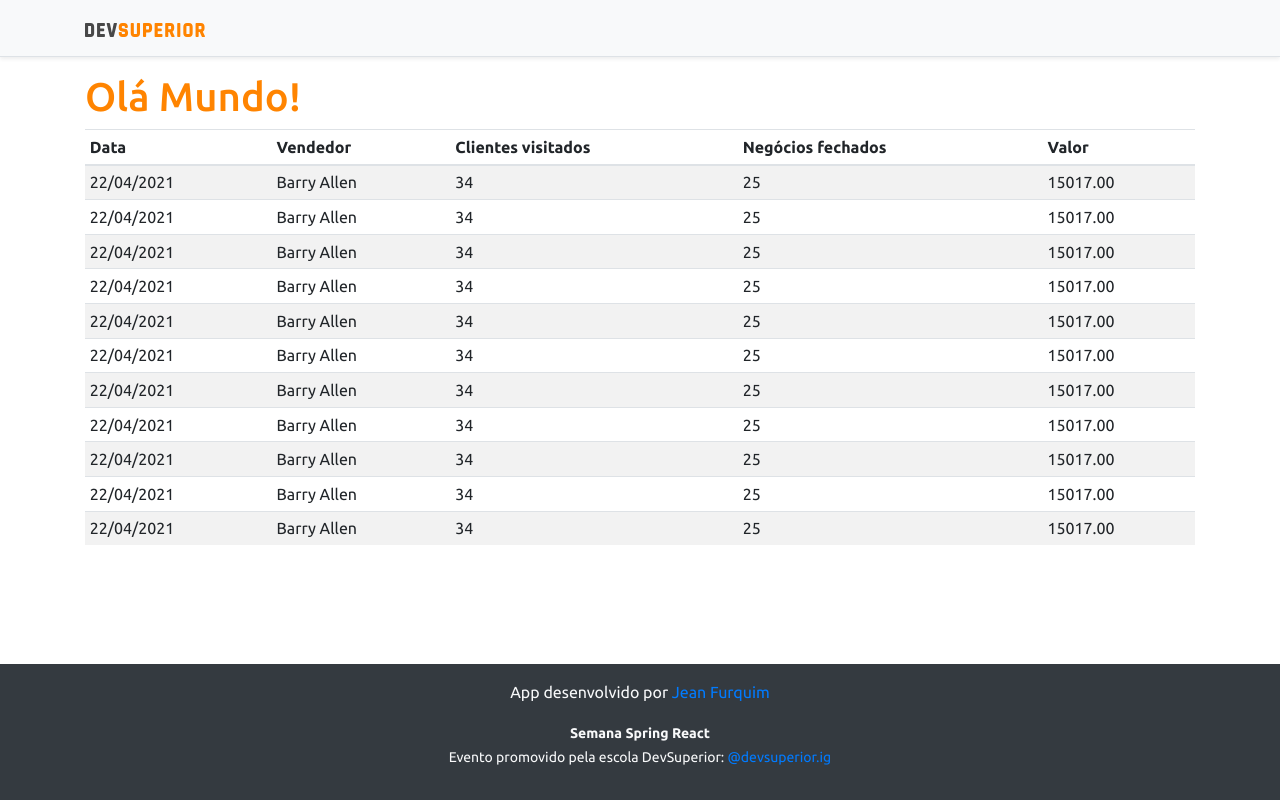
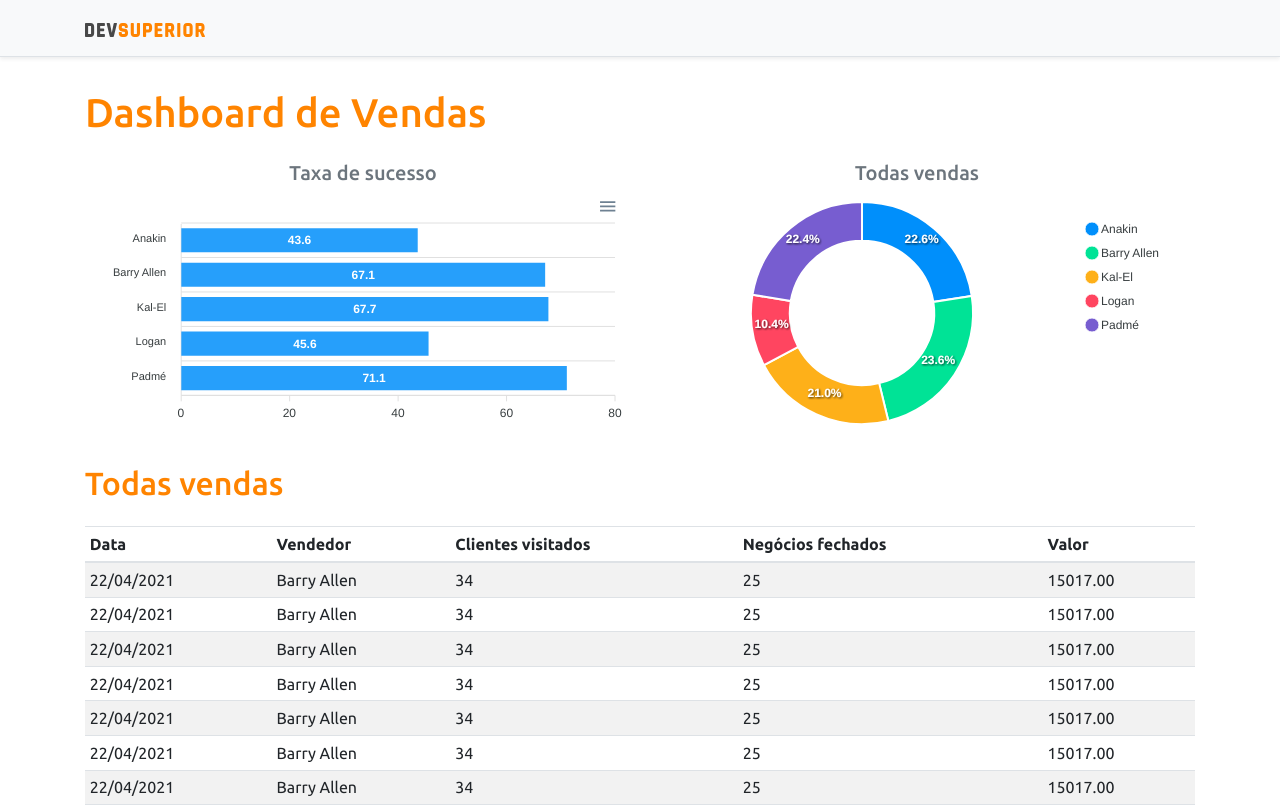
Before and after one commit to jeanfurquim/projeto-sds3, a React (Create React App) app in the folder frontend/: page / in a window 1280 px wide. Shown: the top 807 px of the page. Built offline with nearby package versions, Linux system fonts and the light colour scheme.

Commit message:
STATIC CHARTS

```diff
--- a/frontend/package.json
+++ b/frontend/package.json
@@ -12,10 +12,12 @@
     "@types/node": "^12.0.0",
     "@types/react": "^17.0.0",
     "@types/react-dom": "^17.0.0",
+    "apexcharts": "^3.26.1",
     "bootstrap": "^4.6.0",
     "jquery": "1.9.1",
     "popper.js": "^1.16.1",
     "react": "^17.0.2",
+    "react-apexcharts": "^1.3.9",
     "react-dom": "^17.0.2",
     "react-scripts": "4.0.3",
     "typescript": "^4.1.2",
--- a/frontend/src/App.tsx
+++ b/frontend/src/App.tsx
@@ -2,6 +2,8 @@ import React from 'react';
 import NavBar from "components/NavBar"
 import Footer from 'components/Footer';
 import DataTable from 'components/DataTable';
+import BarChart from 'components/BarChart';
+import DonutChart from 'components/DonutChart';
 
 
 function App() {
@@ -9,11 +11,31 @@ function App() {
     <>
       <NavBar />
       <div className="container">
-        <h1 className="text-primary">Olá Mundo!</h1>
+        <h1 className="text-primary py-3">Dashboard de Vendas</h1>
+
+        <div className="row px-3">
+          <div className="col-sm-6">
+            <h5 className="text-center text-secondary">Taxa de sucesso</h5>
+            <BarChart />
+          </div>
+
+          <div className="col-sm-6">
+            <h5 className="text-center text-secondary">Todas vendas</h5>
+            <DonutChart />
+          </div>
+
+        </div>
+
+        <div className="py-3">
+          <h2 className="text-primary">Todas vendas</h2>
+        </div>
+
         <DataTable />
       </div>
+
       <Footer />
     </>
+
   );
 }
 
--- /dev/null
+++ b/frontend/src/components/BarChart/index.tsx
@@ -0,0 +1,36 @@
+import Chart from 'react-apexcharts'
+
+const BarChart = () => {
+
+    const options = {
+        plotOptions: {
+            bar: {
+                horizontal: true,
+            }
+        },
+    };
+
+    const mockData = {
+        labels: {
+            categories: ['Anakin', 'Barry Allen', 'Kal-El', 'Logan', 'Padmé']
+        },
+        series: [
+            {
+                name: "% Sucesso",
+                data: [43.6, 67.1, 67.7, 45.6, 71.1]
+            }
+        ]
+    };
+
+    return (
+        <Chart
+            options={{ ...options, xaxis: mockData.labels }}
+            series={mockData.series}
+            type="bar"
+            height="240"
+        />
+
+    );
+}
+
+export default BarChart
--- /dev/null
+++ b/frontend/src/components/DonutChart/index.tsx
@@ -0,0 +1,26 @@
+import Chart from 'react-apexcharts'
+
+const DonutChart = () => {
+
+    const mockData = {
+        series: [477138, 499928, 444867, 220426, 473088],
+        labels: ['Anakin', 'Barry Allen', 'Kal-El', 'Logan', 'Padmé']
+    }
+
+    const options = {
+        legend: {
+            show: true
+        }
+    }
+    return (
+        <Chart
+            options={{ ...options, labels: mockData.labels }}
+            series={mockData.series}
+            type="donut"
+            height="240"
+        />
+
+    );
+}
+
+export default DonutChart
```
Also changed, not shown: 1 other file (tests, documents, lock files or other folders).
